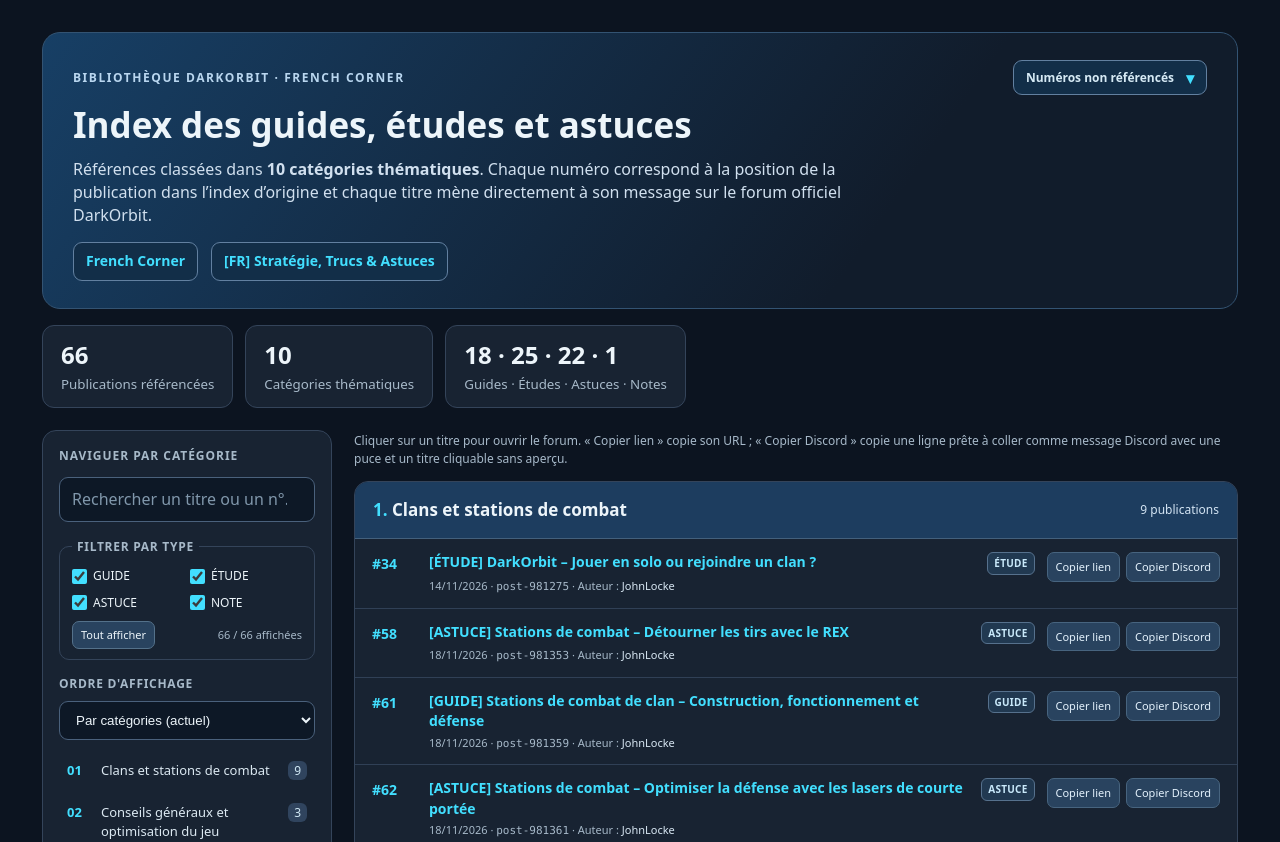
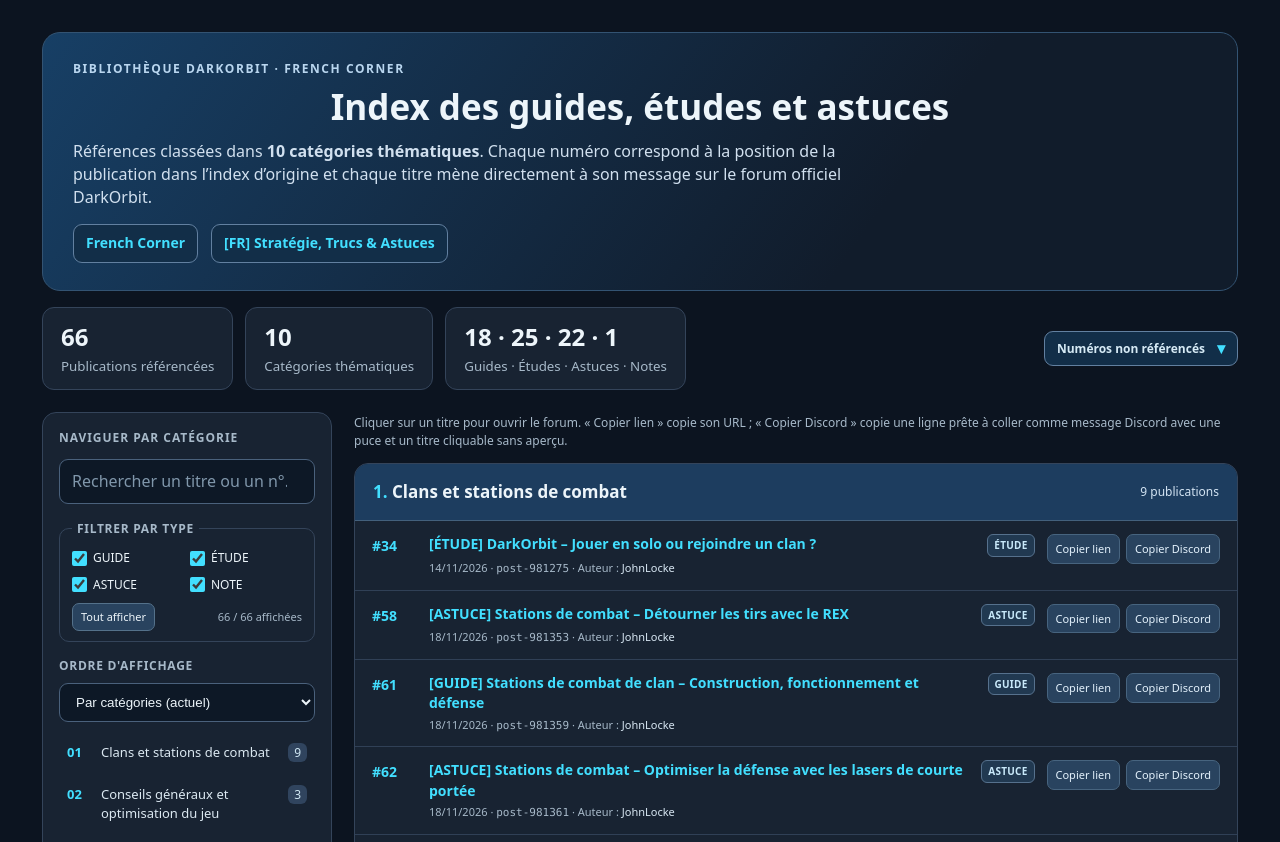
Before and after one commit to JohnLocke70/darkorbit-info, a plain HTML site: page index.html in a window 1280 px wide. Shown: the top 842 px of the page. Drawn offline with Linux system fonts and the light colour scheme.

Commit message:
Add files via upload

```diff
--- a/index.html
+++ b/index.html
@@ -50,9 +50,12 @@ h2{font-size:17px;line-height:1.4;margin:0;font-weight:750}.section-num{color:va
 .sort-note{font-size:12px;color:var(--sub);line-height:1.5;margin:0;padding:9px 2px}
 .entry-category{color:var(--sub)}
 
-/* Panneau d'exclusions : en haut à droite, fermé par défaut et défilant. */
-.header-tools{display:flex;align-items:center;justify-content:space-between;gap:14px;flex-wrap:wrap}
-.excluded-anchor{position:relative;flex-shrink:0}
+/* Panneau d'exclusions : sur la rangée des compteurs, aligné à droite. */
+.header h1{text-align:center}
+.stats-row{display:flex;justify-content:space-between;align-items:center;gap:16px;margin:16px 0 22px}
+.stats-row .stats{margin:0}
+@media(max-width:880px){.stats-row{flex-wrap:wrap}.stats-row .excluded-anchor{margin-left:auto}}
+.excluded-anchor{position:relative;flex-shrink:0;margin-left:auto}
 .excluded-toggle{border:1px solid #6280a0;border-radius:9px;background:#122e48;color:#d6eaf5;padding:8px 12px;font-size:12px;font-weight:650;display:flex;align-items:center;gap:12px}
 .excluded-toggle:hover,.excluded-toggle[aria-expanded="true"]{background:#214969;color:#fff}
 .excluded-toggle:focus-visible{outline:2px solid var(--cyan);outline-offset:2px}
@@ -68,7 +71,7 @@ h2{font-size:17px;line-height:1.4;margin:0;font-weight:750}.section-num{color:va
 .excluded-table tr:last-child td{border-bottom:0}
 .excluded-table th:first-child,.excluded-table td:first-child{width:50px;white-space:nowrap;color:var(--cyan);font-weight:750}
 .excluded-caption{margin:10px 0 0!important;color:var(--sub)!important;font-size:11px!important;line-height:1.4!important}
-@media(max-width:590px){.header-tools{align-items:flex-start}.excluded-anchor{width:100%}.excluded-toggle{width:100%;justify-content:space-between}.excluded-panel{right:0;width:100%}}
+@media(max-width:590px){.stats-row{align-items:stretch}.excluded-anchor{width:100%;margin-left:0}.excluded-toggle{width:100%;justify-content:space-between}.excluded-panel{right:0;width:100%}}
 /* Informations générales visibles en permanence au-dessus du copyright. */
 .footer-info-panel{background:var(--panel);border:1px solid var(--border);border-radius:10px;padding:16px 18px;margin:0 0 10px;color:var(--text)}
 .footer-info-panel h3{margin:0 0 8px;color:#d7eafa;font-size:14px}
@@ -79,9 +82,14 @@ h2{font-size:17px;line-height:1.4;margin:0;font-weight:750}.section-num{color:va
 </style></head>
 <body><div class="container">
 <header class="header">
-<div class="header-tools">
-  <div class="kicker">Bibliothèque DarkOrbit · French Corner</div>
-  <div class="excluded-anchor">
+<div class="kicker">Bibliothèque DarkOrbit · French Corner</div>
+<h1>Index des guides, études et astuces</h1>
+<p>Références classées dans <b>10 catégories thématiques</b>. Chaque numéro correspond à la position de la publication dans l’index d’origine et chaque titre mène directement à son message sur le forum officiel DarkOrbit.</p>
+<div class="forum-links"><a target="_blank" rel="noopener noreferrer" href="https://board-en.darkorbit.com/forums/french-corner.776/">French Corner</a><a target="_blank" rel="noopener noreferrer" href="https://board-en.darkorbit.com/threads/fr-strategie-trucs-astuces.130512/">[FR] Stratégie, Trucs &amp; Astuces</a></div>
+</header>
+<div class="stats-row">
+<div class="stats"><div class="stat"><strong>66</strong><small>Publications référencées</small></div><div class="stat"><strong>10</strong><small>Catégories thématiques</small></div><div class="stat"><strong>18 · 25 · 22 · 1</strong><small>Guides · Études · Astuces · Notes</small></div></div>
+<div class="excluded-anchor">
     <button class="excluded-toggle" type="button" id="excluded-toggle" aria-controls="excluded-panel" aria-expanded="false" aria-haspopup="true">
       <span>Numéros non référencés</span><span class="excluded-chevron" aria-hidden="true">▾</span>
     </button>
@@ -100,11 +108,6 @@ h2{font-size:17px;line-height:1.4;margin:0;font-weight:750}.section-num{color:va
     </div>
   </div>
 </div>
-<h1>Index des guides, études et astuces</h1>
-<p>Références classées dans <b>10 catégories thématiques</b>. Chaque numéro correspond à la position de la publication dans l’index d’origine et chaque titre mène directement à son message sur le forum officiel DarkOrbit.</p>
-<div class="forum-links"><a target="_blank" rel="noopener noreferrer" href="https://board-en.darkorbit.com/forums/french-corner.776/">French Corner</a><a target="_blank" rel="noopener noreferrer" href="https://board-en.darkorbit.com/threads/fr-strategie-trucs-astuces.130512/">[FR] Stratégie, Trucs &amp; Astuces</a></div>
-</header>
-<div class="stats"><div class="stat"><strong>66</strong><small>Publications référencées</small></div><div class="stat"><strong>10</strong><small>Catégories thématiques</small></div><div class="stat"><strong>18 · 25 · 22 · 1</strong><small>Guides · Études · Astuces · Notes</small></div></div>
 <div class="layout"><aside class="sidebar"><p class="sidebar-label" id="sidebar-heading">Naviguer par catégorie</p><input id="filter" class="filter" type="search" placeholder="Rechercher un titre ou un n°..." aria-label="Rechercher dans les publications"/>
 <fieldset class="type-filter" id="type-filter"><legend>Filtrer par type</legend>
 <div class="type-options">
@@ -503,7 +506,7 @@ h2{font-size:17px;line-height:1.4;margin:0;font-weight:750}.section-num{color:va
     <h3>À propos de l’index</h3>
     <p>Ce répertoire documentaire indépendant et non officiel, maintenu par JohnLocke, référence actuellement <strong>66 publications</strong> du French Corner. Les contenus restent consultables sur le forum officiel DarkOrbit grâce aux liens permanents.</p>
     <p><strong>Référencement :</strong> seuls les guides, études, astuces et notes à caractère documentaire sont recensés. Les messages de discussion et de communication ne sont pas inclus.</p>
-    <p><strong>Numérotation :</strong> les numéros des publications reprennent leurs positions d’origine et ne sont pas renumérotés. Certains numéros peuvent donc manquer ; leur liste est accessible par le bouton en haut de page.</p>
+    <p><strong>Numérotation :</strong> les numéros des publications reprennent leurs positions d’origine et ne sont pas renumérotés. Certains numéros peuvent donc manquer ; leur liste est accessible par le bouton à droite des compteurs.</p>
     <p>La catégorie « Divers » est prévue pour les publications qui ne relèvent d’aucun autre thème ; elle est actuellement vide.</p>
   </div>
   <div class="footer-bottom"><span class="copyright">© 2026 JohnLocke</span><span aria-hidden="true">·</span><a href="https://discord.gg/radpDE9UGR" target="_blank" rel="noopener noreferrer" title="Rejoindre DO-PLAY sur Discord">Discord</a><span aria-hidden="true">·</span><a href="mailto:John.Locke.70@outlook.fr" title="Contacter JohnLocke par e-mail">E-mail</a><span class="last-update">Dernière mise à jour : 19/11/2026</span></div>
```
